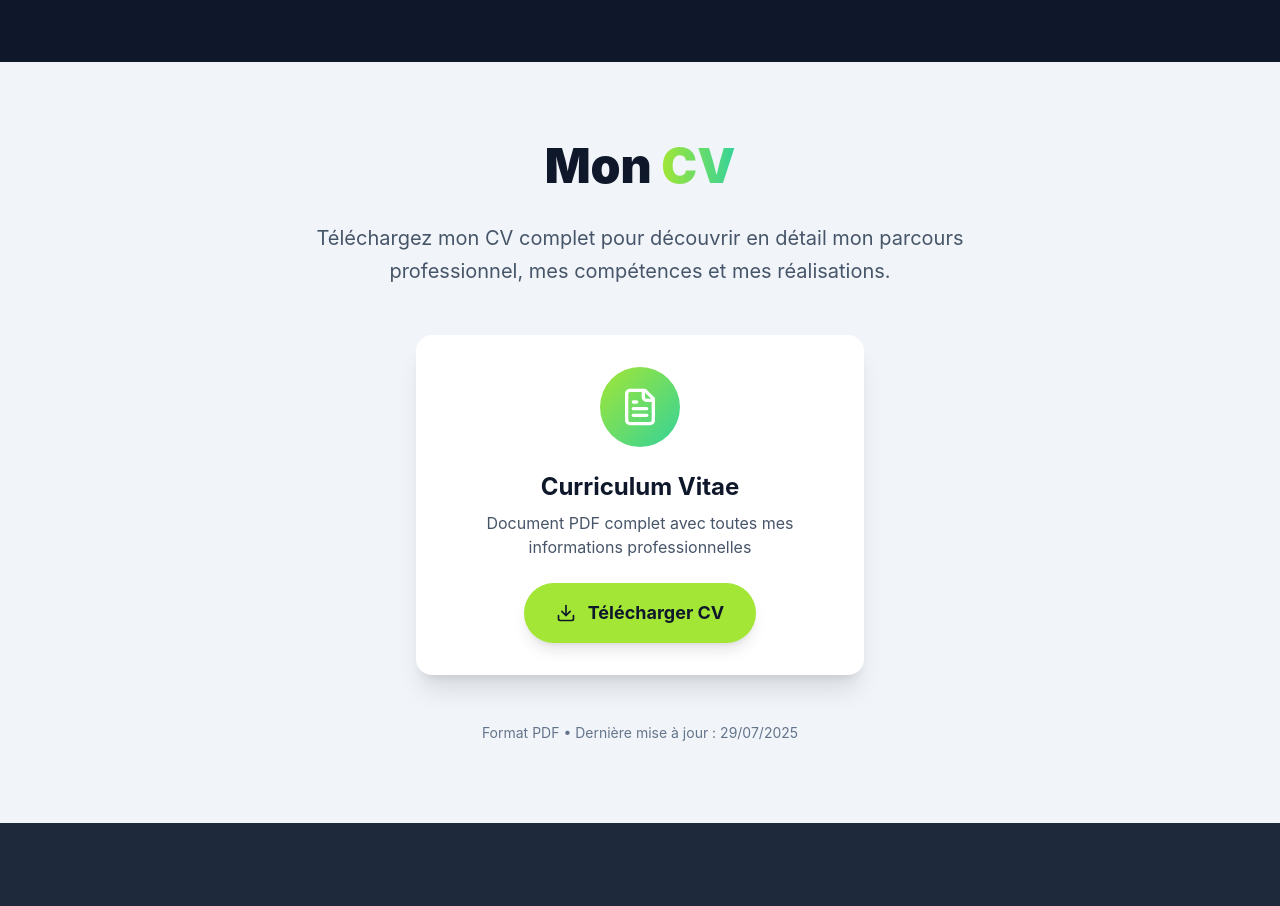
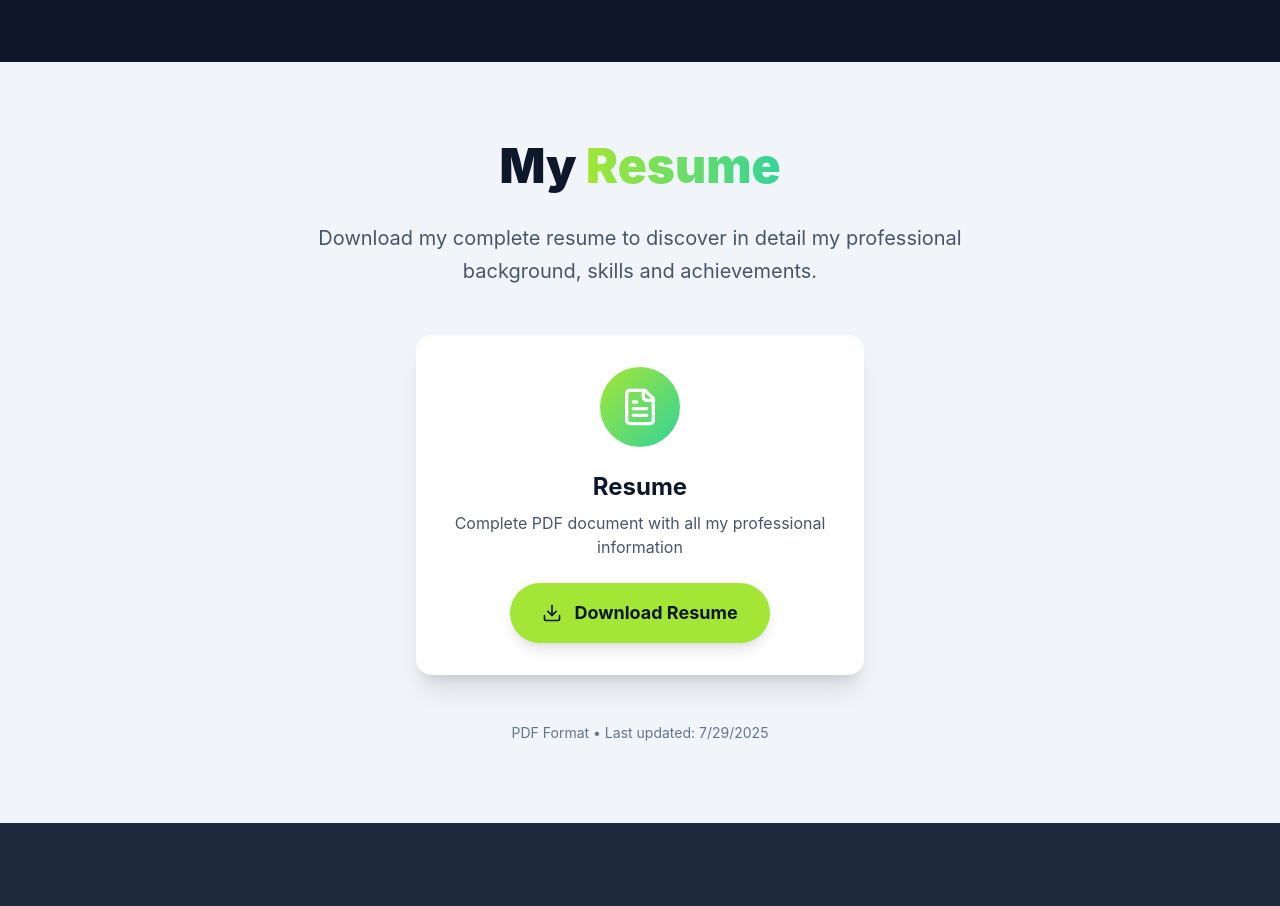
Before and after one commit to loickadjiwanou/portfolio, a React (Create React App) app: page / in a window 1280 px wide. Shown: the part 10300-11206 px from the top of the page. Built offline with nearby package versions, Linux system fonts and the light colour scheme.

Commit message:
translated cv component

```diff
--- a/src/components/CV.jsx
+++ b/src/components/CV.jsx
@@ -17,16 +17,16 @@ const CV = () => {
         <div className="max-w-4xl mx-auto text-center">
           {/* Title */}
           <h2 className="text-4xl md:text-5xl font-black text-slate-900 mb-8">
-            Mon{' '}
+            My{' '}
             <span className="text-transparent bg-clip-text bg-gradient-to-r from-lime-400 to-emerald-400">
-              CV
+              Resume
             </span>
           </h2>
 
           {/* Description */}
           <p className="text-xl text-slate-600 mb-12 max-w-2xl mx-auto leading-relaxed">
-            Téléchargez mon CV complet pour découvrir en détail mon parcours professionnel,
-            mes compétences et mes réalisations.
+            Download my complete resume to discover in detail my professional background,
+            skills and achievements.
           </p>
 
           {/* CV Preview Card */}
@@ -37,11 +37,11 @@ const CV = () => {
               </div>
 
               <h3 className="text-2xl font-bold text-slate-900 mb-2">
-                Curriculum Vitae
+                Resume
               </h3>
 
               <p className="text-slate-600 mb-6 text-center">
-                Document PDF complet avec toutes mes informations professionnelles
+                Complete PDF document with all my professional information
               </p>
 
               {/* Download Button */}
@@ -50,14 +50,14 @@ const CV = () => {
                 className="bg-lime-400 text-slate-900 px-8 py-4 rounded-full font-bold text-lg hover:bg-lime-300 transition-all duration-300 transform hover:scale-105 shadow-lg hover:shadow-lime-400/25 flex items-center space-x-3"
               >
                 <Download className="h-5 w-5" />
-                <span>Télécharger CV</span>
+                <span>Download Resume</span>
               </button>
             </div>
           </div>
 
           {/* Additional Info */}
           <div className="text-slate-500 text-sm">
-            <p>Format PDF • Dernière mise à jour : {new Date().toLocaleDateString('fr-FR')}</p>
+            <p>PDF Format • Last updated: {new Date().toLocaleDateString('en-US')}</p>
           </div>
         </div>
       </div>
```
